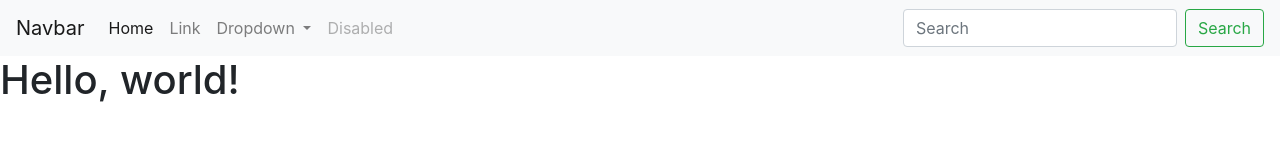
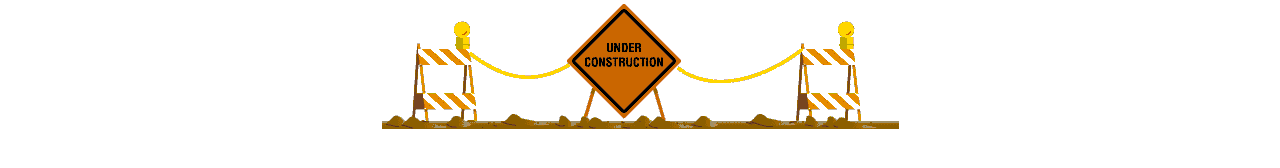
Before and after one commit to ibjanardana/ibjanardana.github.io, a plain HTML site: page index.html in a window 1280 px wide. Drawn offline with nearby package versions, Linux system fonts and the light colour scheme.

Commit message:
under-contruction
dalam pengembangan commit

```diff
--- a/index.html
+++ b/index.html
@@ -11,42 +11,10 @@
     <title>Ida Bagus Janar Dana</title>
   </head>
   <body>
-    <nav class="navbar navbar-expand-lg navbar-light bg-light">
-        <a class="navbar-brand" href="#">Navbar</a>
-        <button class="navbar-toggler" type="button" data-toggle="collapse" data-target="#navbarSupportedContent" aria-controls="navbarSupportedContent" aria-expanded="false" aria-label="Toggle navigation">
-          <span class="navbar-toggler-icon"></span>
-        </button>
 
-        <div class="collapse navbar-collapse" id="navbarSupportedContent">
-          <ul class="navbar-nav mr-auto">
-            <li class="nav-item active">
-              <a class="nav-link" href="#">Home <span class="sr-only">(current)</span></a>
-            </li>
-            <li class="nav-item">
-              <a class="nav-link" href="#">Link</a>
-            </li>
-            <li class="nav-item dropdown">
-              <a class="nav-link dropdown-toggle" href="#" id="navbarDropdown" role="button" data-toggle="dropdown" aria-haspopup="true" aria-expanded="false">
-                Dropdown
-              </a>
-              <div class="dropdown-menu" aria-labelledby="navbarDropdown">
-                <a class="dropdown-item" href="#">Action</a>
-                <a class="dropdown-item" href="#">Another action</a>
-                <div class="dropdown-divider"></div>
-                <a class="dropdown-item" href="#">Something else here</a>
-              </div>
-            </li>
-            <li class="nav-item">
-              <a class="nav-link disabled" href="#" tabindex="-1" aria-disabled="true">Disabled</a>
-            </li>
-          </ul>
-          <form class="form-inline my-2 my-lg-0">
-            <input class="form-control mr-sm-2" type="search" placeholder="Search" aria-label="Search">
-            <button class="btn btn-outline-success my-2 my-sm-0" type="submit">Search</button>
-          </form>
-        </div>
-      </nav>
-    <h1>Hello, world!</h1>
+    <div class="text-center">
+      <img src="/asset/under-construction.gif" alt="under-construction" class="">
+    </div>
 
     <!-- Optional JavaScript; choose one of the two! -->
 
```
Also changed, not shown: asset/under-construction.gif (added).
